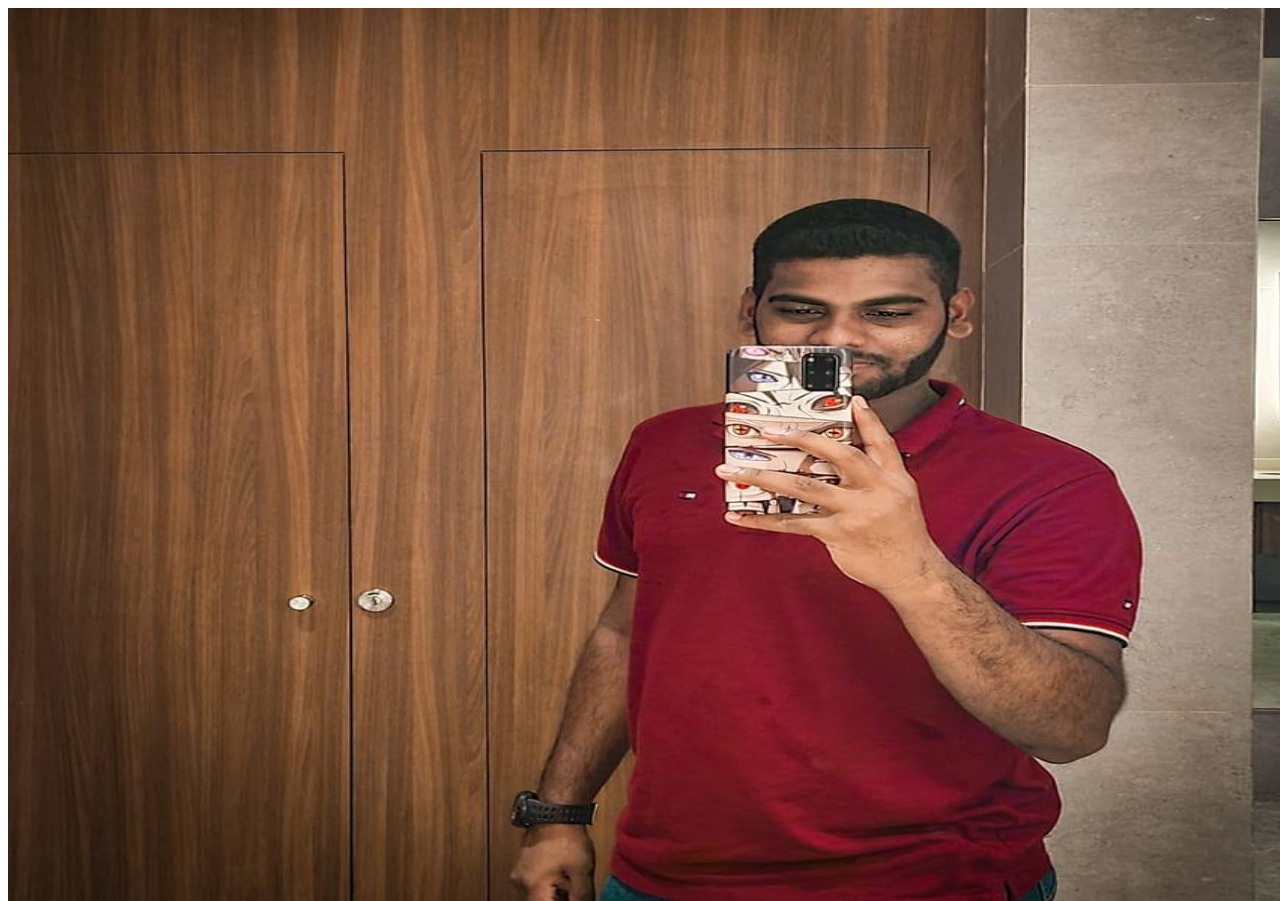
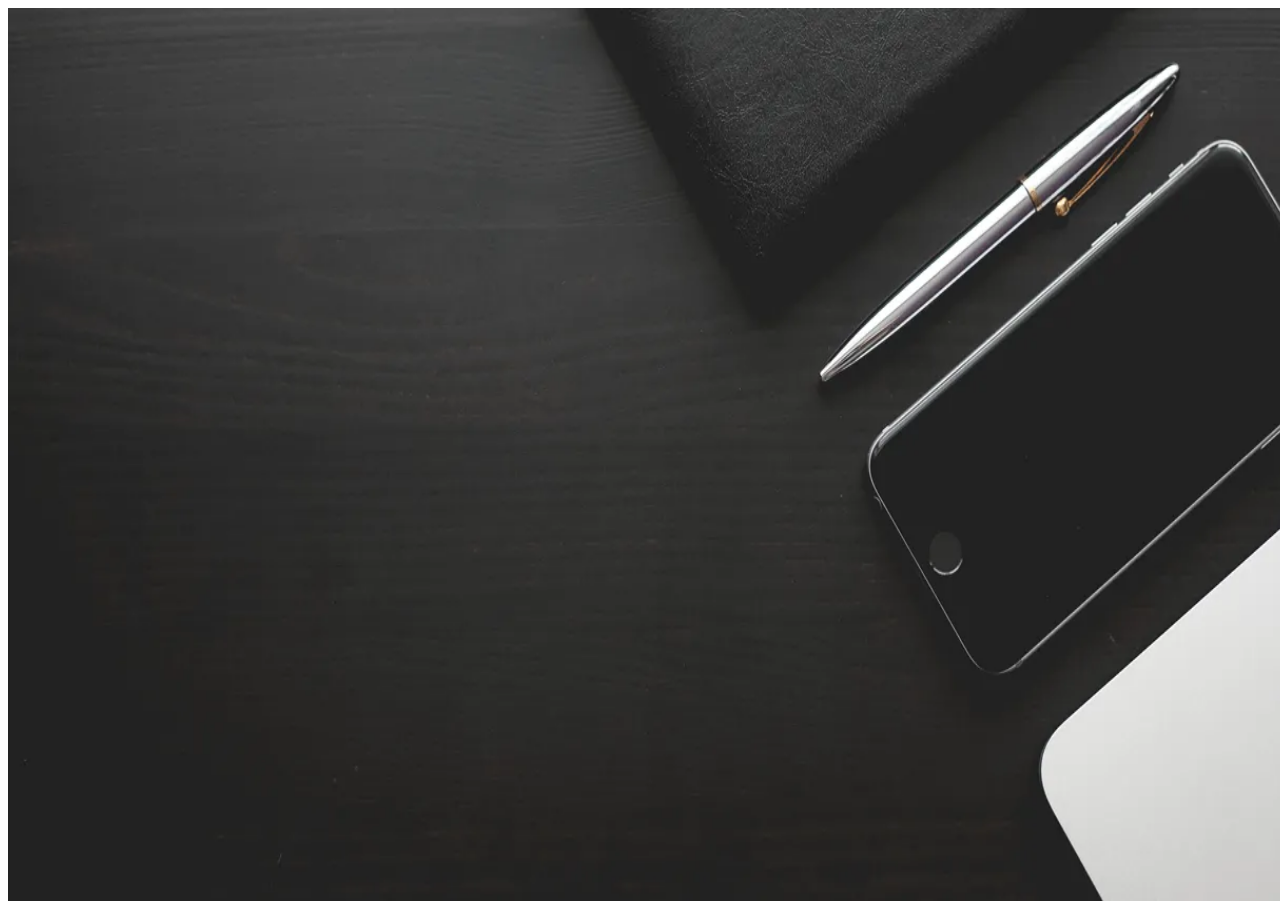
Before and after one commit to dilsha2/My-Portfoliyo, a plain HTML site: page index.html in a window 1280 px wide. Shown: the top 901 px of the page. Drawn offline with Linux system fonts and the light colour scheme; files whose address does not match are found by name.

Commit message:
Upload portfolios background image

```diff
--- a/index.html
+++ b/index.html
@@ -14,7 +14,7 @@
 </head>
 <body>
 
- <img src="assets/dilsha.jpg" width="1440" height="893">
+ <img src="assets/portfolio-background.webp" width="1440" height="893">
 
     <header>
         <aside>Portfolio</aside>
```
Also changed, not shown: assets/portfolio-background.webp (added).
